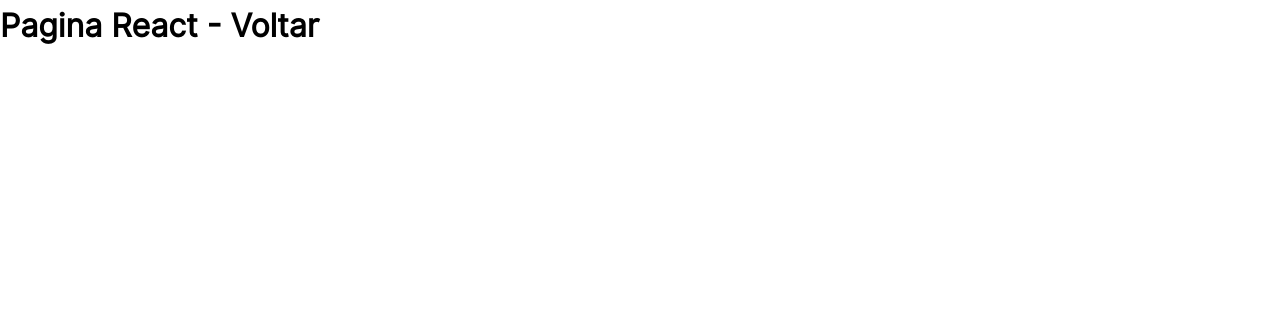
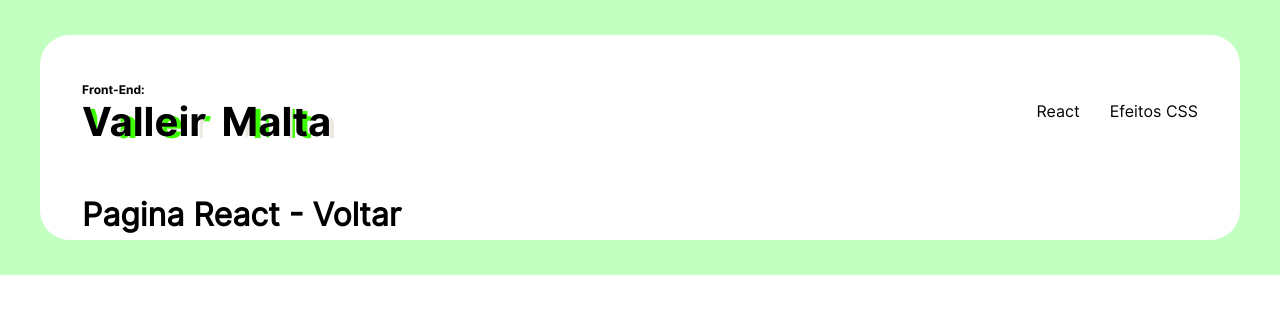
Before and after one commit to ValleirMalta/portfolio-dev, a Next.js app: page /react in a window 1280 px wide. Shown: the top 314 px of the page. Built offline with nearby package versions, Linux system fonts and the light colour scheme.

Commit message:
Alteração feita no css

```diff
--- a/components/Header.tsx
+++ b/components/Header.tsx
@@ -1,6 +1,3 @@
-
-
-
 import Link from 'next/link'
 import styles from '@/styles/Home.module.scss'
 
--- a/pages/efeitosCss.tsx
+++ b/pages/efeitosCss.tsx
@@ -8,8 +8,12 @@ export default function pageEfeitosCss(){
           description='Efeitos css'
         />
 
+      <main className="mainHome">
+        <div className="containerHome">
 
-        <h1>Efeito CSS - <Link href="/">Voltar</Link></h1>
+          <h1>Efeito CSS - <Link href="/">Voltar</Link></h1>
+        </div>
+      </main>
 
         </>
     )
--- a/pages/react.tsx
+++ b/pages/react.tsx
@@ -1,4 +1,5 @@
 import HeadInfor from '@/components/HeadInfor';
+import Header from '@/components/Header';
 import Link from 'next/link'
 export default function pagReact(){
     return (
@@ -7,7 +8,12 @@ export default function pagReact(){
           title='React'
           description='Components em react'
         />
-        <h1>Pagina React - <Link href="/">Voltar</Link></h1>
+        <main className="mainHome">
+          <div className="containerHome">
+            <Header />
+            <h1>Pagina React - <Link href="/">Voltar</Link></h1>
+          </div>
+        </main>
         </>
     )
 }
--- a/styles/Home.module.scss
+++ b/styles/Home.module.scss
@@ -1,4 +1,3 @@
-
 .bartop {
   display: flex;
   flex-wrap: wrap;
@@ -10,7 +9,7 @@
   transition: 0.6s;
   .name {
     font-size: 12px;
-    font-family: "InterRegular", sans-serif;
+    font-family: "InterBold", sans-serif;
     h1 {
       display: inline-block;
       color: rgb(0, 0, 0);
@@ -51,6 +50,10 @@
       row-gap: 10px;
       li {
         list-style-type: none;
+        color: #000;
+        &:hover {
+          border-bottom: 1px solid #000;
+        }
       }
     }
   }
@@ -99,6 +102,7 @@
       transition: 0.6s;
       &:hover {
         border: 1px solid #000;
+        border-bottom: 2px solid #000;
       }
     }
   }
@@ -142,7 +146,6 @@
           border-radius: 0.375em;
           color: #686868;
           font-size: 1em;
-
         }
       }
       .item:not(:last-child):before {
```
